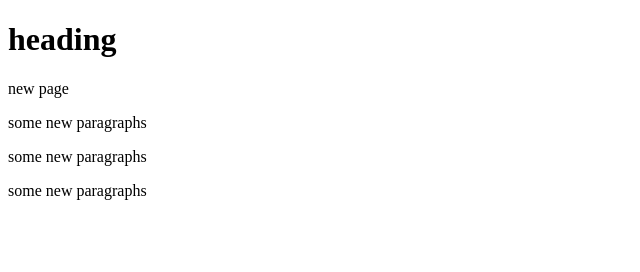
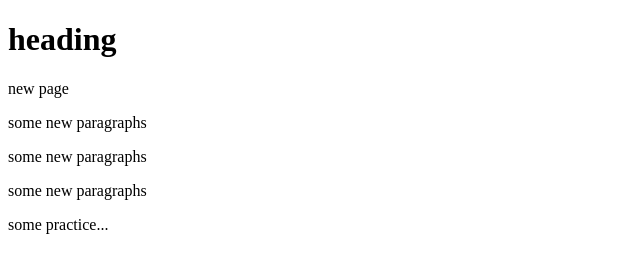
Before and after one commit to timu-ryan/git-learning, a plain HTML site: page index.html in a window 1280 px wide. Shown: the whole page, without its empty margins (0-640 px from the left). Drawn offline with Linux system fonts and the light colour scheme.

Commit message:
add info about practice

```diff
--- a/index.html
+++ b/index.html
@@ -11,5 +11,7 @@
   <p>some new paragraphs</p>
   <p>some new paragraphs</p>
   <p>some new paragraphs</p>
+
+  <p>some practice...</p>
 </body>
 </html>
```
